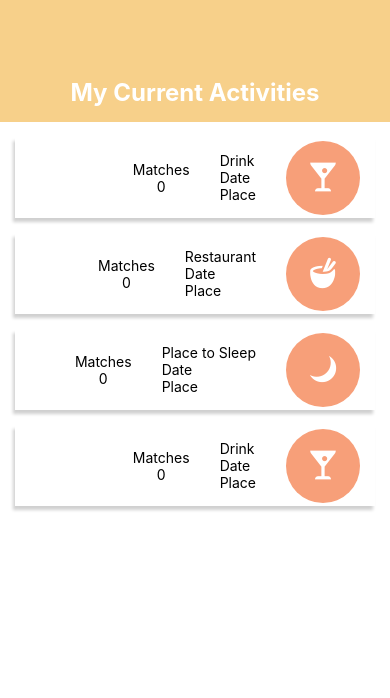
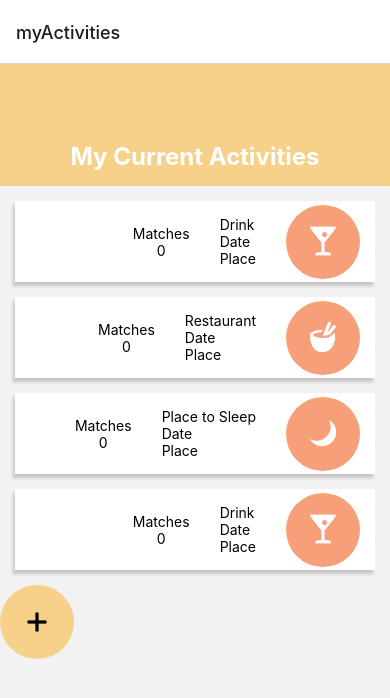
Before and after one commit to CohavDev/GoogleWorkShop, a React Native app: screen /myActivities in a window 390 px wide. Shown: the top 698 px of the page. Built offline with nearby package versions, Linux system fonts and the light colour scheme.

Commit message:
applied React Navigation

```diff
--- a/App.js
+++ b/App.js
@@ -1,25 +1,32 @@
 import { StatusBar } from "expo-status-bar";
 import { StyleSheet, Text, View, Button } from "react-native";
+import { NavigationContainer, StackActions } from "@react-navigation/native";
+import { createNativeStackNavigator } from "@react-navigation/native-stack";
+
 import HomeScreen from "./app/screens/HomeScreen";
 import MyActivities from "./app/screens/MyActivities";
 import ProfileMatching from "./app/screens/ProfileMatching";
 import WelcomeBackScreen from "./app/screens/WelcomeBackScreen";
 import WelcomeScreen from "./app/screens/WelcomeScreen1";
+import MatchesScreen from "./app/screens/MatchesScreen";
 
+const Stack = createNativeStackNavigator();
 export default function App() {
   return (
-    <View style={styles.container}>
-      {/* <HomeScreen /> */}
-      <MyActivities />
-    </View>
+    <NavigationContainer>
+      <Stack.Navigator>
+        <Stack.Screen name="myActivities" component={MyActivities} />
+        <Stack.Screen name="profileMatching" component={ProfileMatching} />
+      </Stack.Navigator>
+    </NavigationContainer>
   );
 }
 
 const styles = StyleSheet.create({
   container: {
-    flex: 1,
-    backgroundColor: "#fff",
-    alignItems: "center",
+    // flex: 1,
+    // backgroundColor: "#fff",
+    // alignItems: "center",
     // justifyContent: "center",
   },
 });
--- a/app/config/colors.js
+++ b/app/config/colors.js
@@ -9,4 +9,13 @@ export default {
   secondary: "#F7D08A",
   buttonColor: "#F7D08A",
   deviceWidth: Dimensions.get("window").width,
+  // delete later , doesnt belong to colors:
+  circularImage: {
+    height: 74,
+    width: 74,
+    borderRadius: 37,
+    backgroundColor: "#F7D08A",
+    alignItems: "center",
+    justifyContent: "center",
+  },
 };
--- a/app/screens/MyActivities.js
+++ b/app/screens/MyActivities.js
@@ -1,8 +1,9 @@
-import { StyleSheet, Text, View } from "react-native";
+import { StyleSheet, Text, View, Pressable } from "react-native";
 import React from "react";
 import ActivityItem from "../components/ActivityItem";
+import { Entypo } from "@expo/vector-icons";
 import myColors from "../config/colors";
-export default function MyActivities() {
+export default function MyActivities({ navigation }) {
   return (
     <View style={styles.container}>
       <View style={styles.header}>
@@ -18,6 +19,13 @@ export default function MyActivities() {
         />
         <ActivityItem {...{ activityIcon: "drink", activityName: "Drink" }} />
       </View>
+      <Pressable
+        android_ripple={{ color: "white" }}
+        style={myColors.circularImage}
+        onPress={() => navigation.navigate("profileMatching")}
+      >
+        <Entypo name="plus" size={32} color="black"></Entypo>
+      </Pressable>
     </View>
   );
 }
--- a/package.json
+++ b/package.json
@@ -10,13 +10,17 @@
     "eject": "expo eject"
   },
   "dependencies": {
+    "@react-navigation/native": "^6.0.8",
+    "@react-navigation/native-stack": "^6.5.2",
     "expo": "~44.0.0",
+    "expo-linear-gradient": "~11.0.3",
     "expo-status-bar": "~1.2.0",
     "react": "17.0.1",
     "react-dom": "17.0.1",
     "react-native": "0.64.3",
     "react-native-web": "0.17.1",
-    "expo-linear-gradient": "~11.0.3"
+    "react-native-screens": "~3.10.1",
+    "react-native-safe-area-context": "3.3.2"
   },
   "devDependencies": {
     "@babel/core": "^7.12.9"
```
Also changed, not shown: 2 other files (tests, documents, lock files or other folders).
